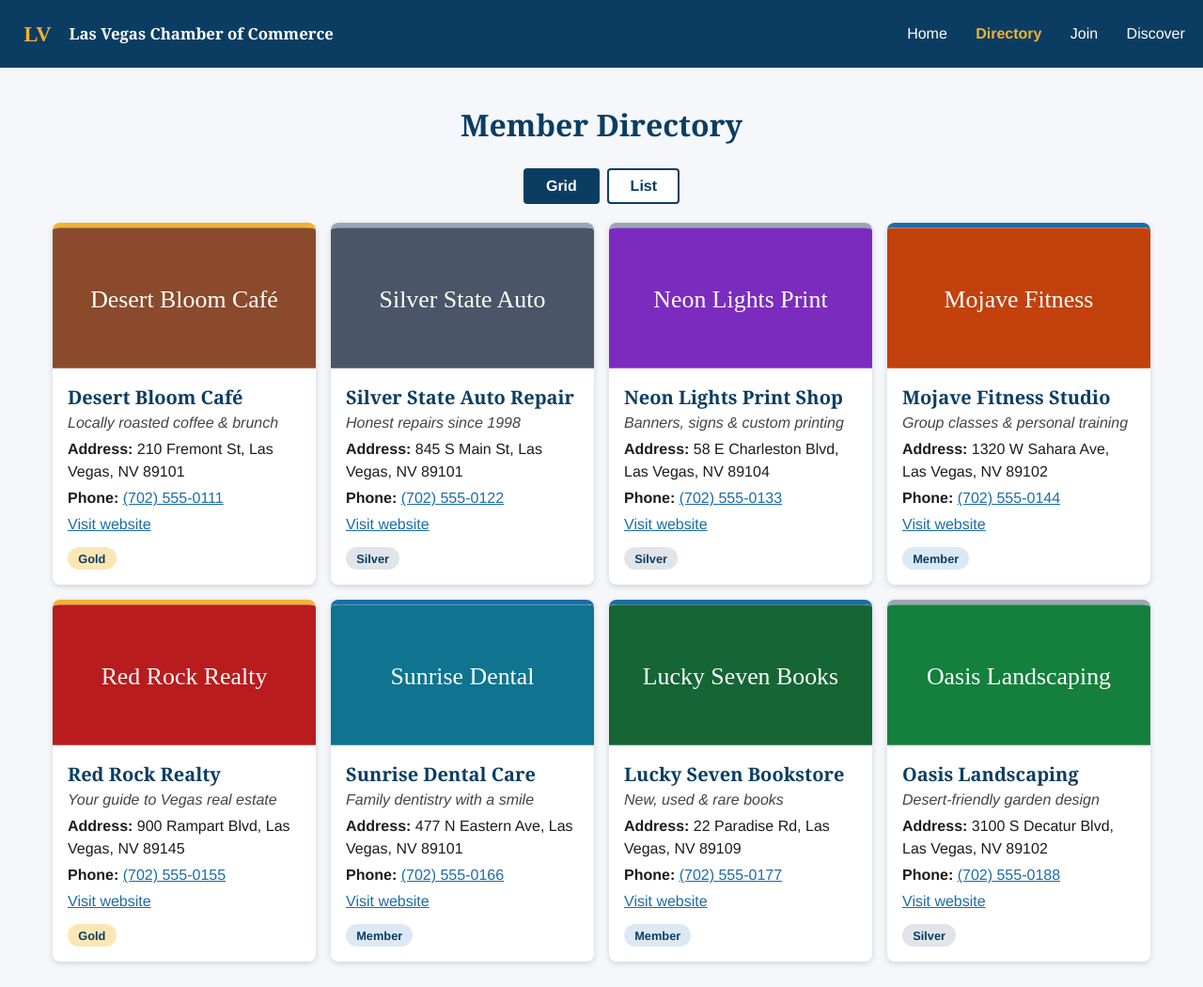
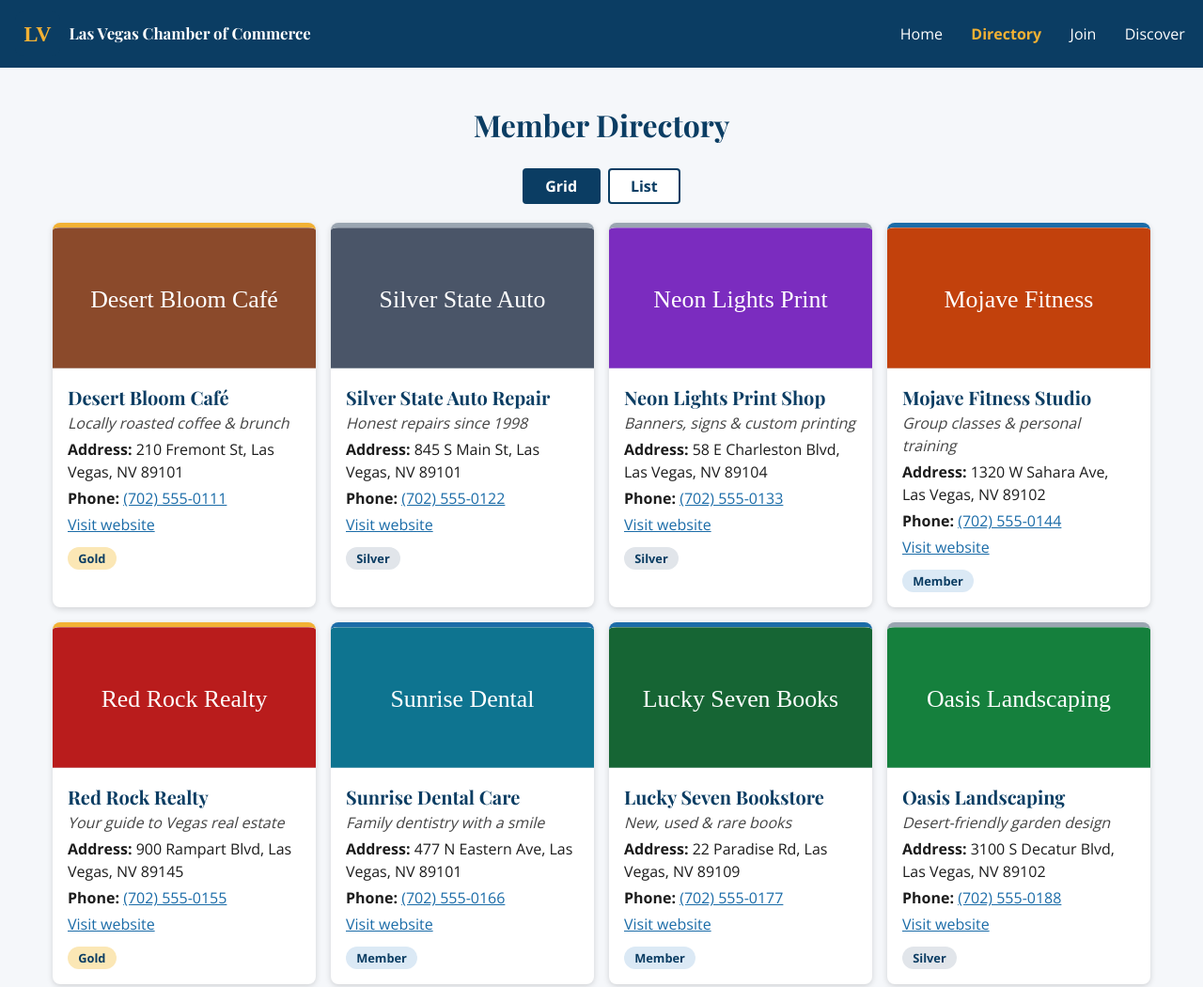
Before and after one commit to Emersonsud/wdd231, a plain HTML site: page chamber/directory.html in a window 1280 px wide. Shown: the top 1050 px of the page at 94% size. Drawn offline with nearby package versions, Linux system fonts and the light colour scheme.

Commit message:
emersonhomework

```diff
--- a/chamber/directory.html
+++ b/chamber/directory.html
@@ -17,9 +17,12 @@
   <meta property="og:url" content="https://emersonsud.github.io/wdd231/chamber/directory.html">
   <meta property="og:type" content="website">
 
+  <link rel="preconnect" href="https://fonts.googleapis.com">
+  <link rel="preconnect" href="https://fonts.gstatic.com" crossorigin>
+  <link href="https://fonts.googleapis.com/css2?family=Open+Sans:wght@400;700&family=Playfair+Display:wght@700&display=swap" rel="stylesheet">
   <link rel="stylesheet" href="styles/normalize.css">
   <link rel="stylesheet" href="styles/small.css">
-  <link rel="stylesheet" href="styles/larger.css" media="(min-width: 700px)">
+  <link rel="stylesheet" href="styles/larger.css">
   <script src="scripts/directory.js" type="module" defer></script>
 </head>
 
@@ -58,7 +61,7 @@
     </div>
     <div class="footer-dev">
       <p>&copy; <span id="year"></span> Las Vegas Chamber of Commerce</p>
-      <p>Emerson Dos Santos</p>
+      <p>Emerson Dos Santos </p>
       <p>WDD 231</p>
       <p>Last Modified: <span id="lastModified"></span></p>
     </div>
--- a/chamber/styles/larger.css
+++ b/chamber/styles/larger.css
@@ -1,3 +1,4 @@
+@media (min-width: 700px) {
   #menu-button{display:none}
   #primary-nav{display:block;width:auto}
   #primary-nav ul{display:flex;gap:1.5rem}
@@ -10,3 +11,4 @@ header{flex-wrap:nowrap}
 
   footer{grid-template-columns:1fr 1fr;text-align:left}
   footer .footer-dev{text-align:right}
+}
--- a/chamber/styles/normalize.css
+++ b/chamber/styles/normalize.css
@@ -3,7 +3,6 @@ html{line-height:1.15;-webkit-text-size-adjust:100%}
 body{margin:0}
 main{display:block}
 h1{font-size:2em;margin:.67em 0}
-a{background-color:transparent}
 img{border-style:none;max-width:100%;height:auto;display:block}
 button{font-family:inherit;font-size:100%;line-height:1.15;margin:0;cursor:pointer}
 ul{margin:0;padding:0;list-style:none}
--- a/chamber/styles/small.css
+++ b/chamber/styles/small.css
@@ -5,8 +5,8 @@
   --bg:#f5f7fa;
   --text:#1c1c1c;
   --white:#ffffff;
-  --heading-font:"Georgia",serif;
-  --body-font:"Helvetica Neue",Arial,sans-serif;
+  --heading-font:"Playfair Display",Georgia,serif;
+  --body-font:"Open Sans",Arial,sans-serif;
 }
 body{font-family:var(--body-font);background:var(--bg);color:var(--text);line-height:1.5}
 h1,h2,h3{font-family:var(--heading-font)}
@@ -17,7 +17,7 @@ header{background:var(--primary);color:var(--white);display:flex;flex-wrap:wrap;
 #menu-button{background:none;border:2px solid var(--white);color:var(--white);font-size:1.6rem;padding:.1rem .6rem;border-radius:4px}
 #primary-nav{width:100%;display:none}
 #primary-nav.open{display:block}
-#primary-nav a{display:block;padding:.7rem 0;color:var(--white);text-decoration:none;border-top:1px solid rgba(255,255,255,.25)}
+#primary-nav a{display:block;padding:.7rem 0;color:var(--white);text-decoration:none;border-top:1px solid #ffffff40}
 #primary-nav a:hover,#primary-nav a.active{color:var(--accent);font-weight:bold}
 
 /* Main */
@@ -29,7 +29,7 @@ main h1{color:var(--primary);text-align:center}
 
 /* Members */
 #members{display:grid;gap:1rem}
-.card{background:var(--white);border-radius:8px;box-shadow:0 2px 6px rgba(0,0,0,.15);overflow:hidden;border-top:5px solid var(--secondary)}
+.card{background:var(--white);border-radius:8px;box-shadow:0 2px 6px #00000026;overflow:hidden;border-top:5px solid var(--secondary)}
 .card.level-2{border-top-color:#9aa5b1}
 .card.level-3{border-top-color:var(--accent)}
 .card img{width:100%;height:150px;object-fit:cover;background:#e3e8ee}
```
Lines whose indentation alone changed are shown as unchanged.
